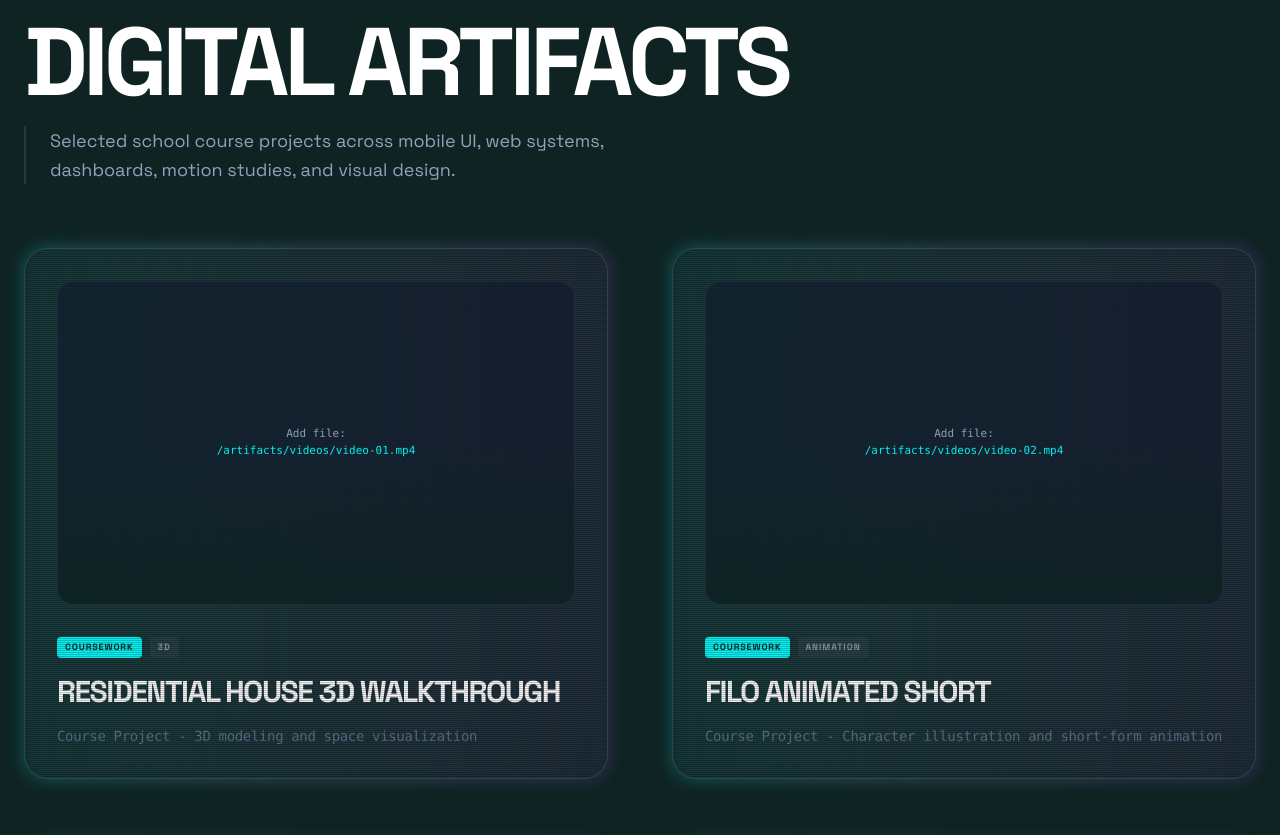
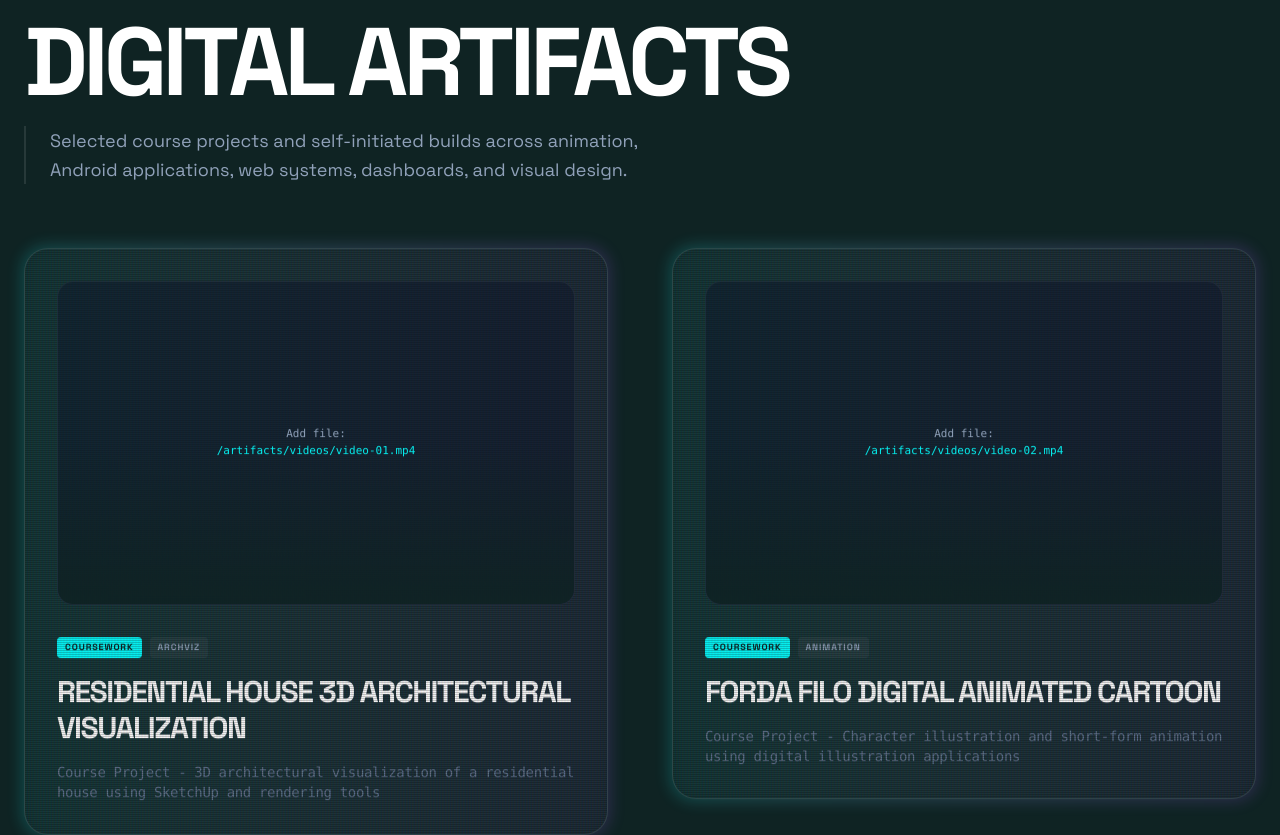
Before and after one commit to luwiyey/ziadev.portfolio, a React (Vite) app: page / in a window 1280 px wide. Shown: the part 1600-2435 px from the top of the page. Built offline with nearby package versions, Linux system fonts and the light colour scheme.

Commit message:
Refine portfolio project titles and descriptions

```diff
--- a/src/App.tsx
+++ b/src/App.tsx
@@ -851,80 +851,80 @@ export default function App() {
     return [
       {
         id: 'video-01',
-        title: 'Residential House 3D Walkthrough',
-        role: 'Course Project - 3D modeling and space visualization',
+        title: 'Residential House 3D Architectural Visualization',
+        role: 'Course Project - 3D architectural visualization of a residential house using SketchUp and rendering tools',
         type: 'video' as const,
         src: '/artifacts/videos/video-01.mp4',
-        tags: ['COURSEWORK', '3D'],
+        tags: ['COURSEWORK', 'ARCHVIZ'],
       },
       {
         id: 'video-02',
-        title: 'FILO Animated Short',
-        role: 'Course Project - Character illustration and short-form animation',
+        title: 'FORDA FILO Digital Animated Cartoon',
+        role: 'Course Project - Character illustration and short-form animation using digital illustration applications',
         type: 'video' as const,
         src: '/artifacts/videos/video-02.mp4',
         tags: ['COURSEWORK', 'ANIMATION'],
       },
       {
         id: 'video-03',
-        title: 'Campus Clinic Visit Explainer',
-        role: 'Course Project - University service communication demo',
+        title: 'Enrollment Process Demo (Freshmen and Transferees)',
+        role: 'Course Project - Panpacific University enrollment demo in animation for freshmen and transferee applicants',
         type: 'video' as const,
         src: '/artifacts/videos/video-03.mp4',
-        tags: ['COURSEWORK', 'SERVICE'],
+        tags: ['COURSEWORK', 'ENROLLMENT'],
       },
       {
         id: 'video-04',
-        title: 'Dean Evaluation Process Demo',
-        role: 'Course Project - Panpacific University service walkthrough',
+        title: 'Enrollment Process Demo (Continuing and Returning)',
+        role: 'Course Project - Panpacific University enrollment demo in animation for continuing and returning students',
         type: 'video' as const,
         src: '/artifacts/videos/video-04.mp4',
-        tags: ['COURSEWORK', 'CAMPUS'],
+        tags: ['COURSEWORK', 'ENROLLMENT'],
       },
       {
         id: 'video-05',
-        title: 'PSNTI RouteCalc Mobile Prototype',
-        role: 'Course Project - Distance and fare calculator interface',
+        title: 'PSNTI RouteCalc Android App',
+        role: 'Course Project - Android Studio mobile application for route, distance, and fare calculation',
         type: 'video' as const,
         src: '/artifacts/videos/video-05.mp4',
-        tags: ['COURSEWORK', 'MOBILE'],
+        tags: ['COURSEWORK', 'ANDROID APP'],
       },
       {
         id: 'video-06',
-        title: 'Retro Highway Motion Loop',
-        role: 'Course Project - Neon motion graphics experiment',
+        title: 'Neon Laser Tag Mini Game',
+        role: 'Personal Project - Android Studio mini game inspired by arcade-style laser tag with a neon visual theme',
         type: 'video' as const,
         src: '/artifacts/videos/video-06.mp4',
-        tags: ['COURSEWORK', 'MOTION'],
+        tags: ['PERSONAL', 'ANDROID GAME'],
       },
       {
         id: 'video-07',
-        title: 'FlipaClip Character Sketch Animation',
-        role: 'Course Project - Hand-drawn animation exercise',
+        title: 'ABOUT ME Animation',
+        role: 'Course Project - Hand-drawn FlipaClip character sketch animation introducing my identity and style',
         type: 'video' as const,
         src: '/artifacts/videos/video-07.mp4',
-        tags: ['COURSEWORK', 'SKETCH'],
+        tags: ['COURSEWORK', 'FLIPACLIP'],
       },
       {
         id: 'video-08',
-        title: 'Rocket Launch Sketch Animation',
-        role: 'Course Project - Frame-by-frame concept animation',
+        title: 'Why IT in Panpacific University',
+        role: 'Course Project - Frame-by-frame concept animation on why choose Information Technology at Panpacific University',
         type: 'video' as const,
         src: '/artifacts/videos/video-08.mp4',
-        tags: ['COURSEWORK', 'CONCEPT'],
+        tags: ['COURSEWORK', 'EDUCATION'],
       },
       {
         id: 'video-09',
-        title: 'PU Queue Registrar Dashboard',
-        role: 'Course Project - Document request and queue management system',
+        title: 'PU Queue Web App',
+        role: 'Course Project - Whole-university office management system for queueing, requests, and office workflows',
         type: 'video' as const,
         src: '/artifacts/videos/video-09.mp4',
-        tags: ['COURSEWORK', 'DASHBOARD'],
+        tags: ['COURSEWORK', 'WEB APP'],
       },
       {
         id: 'video-10',
-        title: 'Lingkod-Ani Agriculture Dashboard',
-        role: 'Course Project - Monitoring interface for municipal agriculture services',
+        title: 'Lingkod-Ani',
+        role: 'Course Project - Barangay monitoring and communication website for agriculture services',
         type: 'video' as const,
         src: '/artifacts/videos/video-10.mp4',
         tags: ['COURSEWORK', 'WEB APP'],
@@ -977,7 +977,7 @@ export default function App() {
       {
         id: 'image-06',
         title: 'Eco-Life Sustainability Website',
-        role: 'Course Project - Final interface design for an environmental website',
+        role: 'Course Project - Interface design for an environmental website, prototyped in Figma before development',
         type: 'image' as const,
         src: '/artifacts/images/image-06.jpg',
         tags: ['COURSEWORK', 'WEB DESIGN'],
@@ -985,31 +985,31 @@ export default function App() {
       {
         id: 'image-07',
         title: 'Eco-Life Detail Screens',
-        role: 'Course Project - Supporting sections for the Eco-Life experience',
+        role: 'Course Project - Supporting webpages and sections for the Eco-Life website experience',
         type: 'image' as const,
         src: '/artifacts/images/image-07.jpg',
         tags: ['COURSEWORK', 'UI DETAIL'],
       },
       {
         id: 'image-08',
-        title: 'AccessLearn Landing Page',
-        role: 'Course Project - Inclusive learning platform homepage',
+        title: 'AccessLearn Website',
+        role: 'Course Project - Inclusive learning platform website prototyped in Figma before development',
         type: 'image' as const,
         src: '/artifacts/images/image-08.png',
-        tags: ['COURSEWORK', 'ACCESSIBILITY'],
+        tags: ['COURSEWORK', 'WEB ACCESSIBILITY'],
       },
       {
         id: 'image-09',
-        title: 'AccessLearn Authentication Flow',
-        role: 'Course Project - Login and sign-up screen design',
+        title: 'AccessLearn Website Authentication Flow',
+        role: 'Course Project - Supporting login and sign-up webpages for the AccessLearn website prototype',
         type: 'image' as const,
         src: '/artifacts/images/image-09.png',
         tags: ['COURSEWORK', 'AUTH FLOW'],
       },
       {
         id: 'image-10',
-        title: 'AccessLearn Student Dashboard',
-        role: 'Course Project - Accessible learning dashboard concept',
+        title: 'AccessLearn Website Dashboard',
+        role: 'Course Project - Supporting student dashboard webpage for the AccessLearn website prototype',
         type: 'image' as const,
         src: '/artifacts/images/image-10.png',
         tags: ['COURSEWORK', 'DASHBOARD'],
@@ -1199,7 +1199,7 @@ export default function App() {
         <ParallaxSection id="work" className="py-40 px-6 max-w-7xl mx-auto">
           <SectionTitle
             title="Digital Artifacts"
-            subtitle="Selected school course projects across mobile UI, web systems, dashboards, motion studies, and visual design."
+            subtitle="Selected course projects and self-initiated builds across animation, Android applications, web systems, dashboards, and visual design."
           />
           <div className="grid grid-cols-1 md:grid-cols-2 gap-16 mb-16">
             {videoArtifacts.slice(0, 4).map((p, i) => (
```
